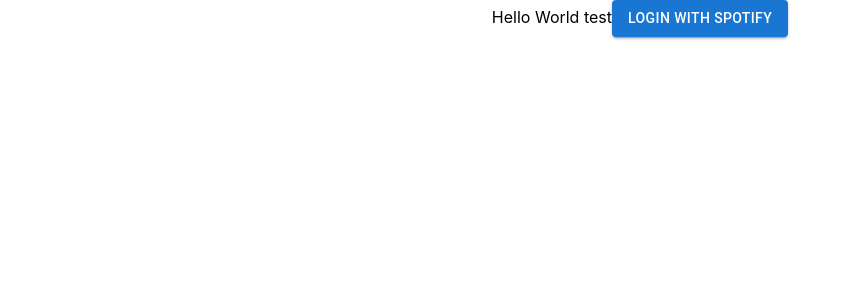
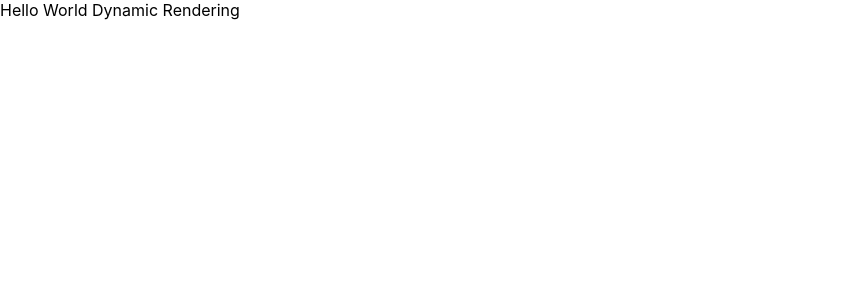
Before and after one commit to AbhishekDinesan/cadence., a React (Create React App) app in the folder frontend/: page / in a window 1280 px wide. Shown: the top 300 px of the page, without its empty margins (0-851 px from the left). Built offline with nearby package versions, Linux system fonts and the light colour scheme; the HTML template or start-up script is replaced by a standard one.

Commit message:
finished auth & react routing

```diff
--- a/frontend/package.json
+++ b/frontend/package.json
@@ -10,6 +10,7 @@
     "cra-template": "1.2.0",
     "react": "^19.0.0",
     "react-dom": "^19.0.0",
+    "react-router-dom": "^7.2.0",
     "react-scripts": "5.0.1",
     "styled-components": "^6.1.15"
   },
--- a/frontend/src/App.js
+++ b/frontend/src/App.js
@@ -1,12 +1,19 @@
 import './App.css';
 import GenericButton from './components/button';
+import {
+  BrowserRouter as Router,
+  Routes,
+  Route,
+} from "react-router-dom";
+import LandingPage from './pages/LandingPage';
 
 function App() {
   return (
-    <div className="App">
-      Hello World test
-      <GenericButton text={"Login with Spotify"} />
-    </div>
+    <Router>
+      <Routes>
+        <Route exact path="/" element={<LandingPage />} />
+      </Routes>
+    </Router>
   );
 }
 
--- /dev/null
+++ b/frontend/src/pages/LandingPage.js
@@ -0,0 +1,3 @@
+export default function LandingPage(){
+    return "Hello World Dynamic Rendering"
+}
```
Also changed, not shown: 2 other files (tests, documents, lock files or other folders).
